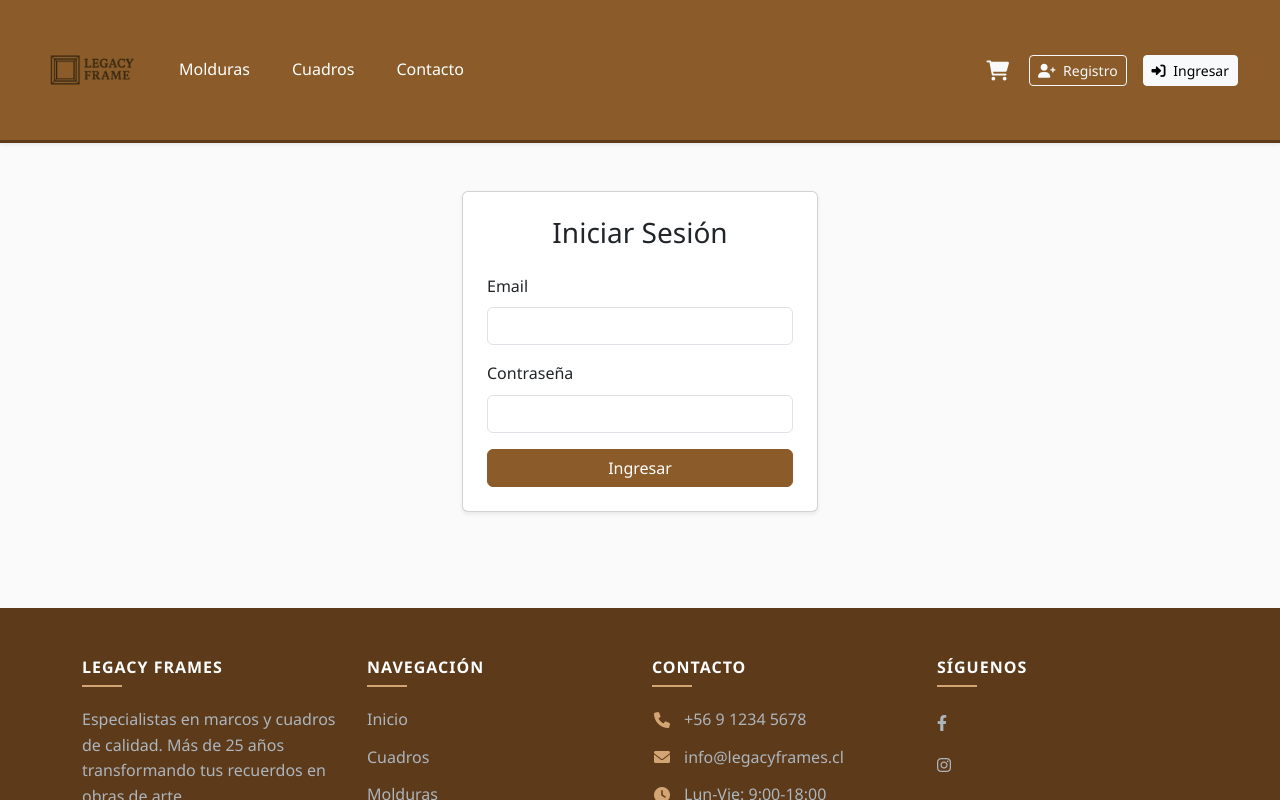
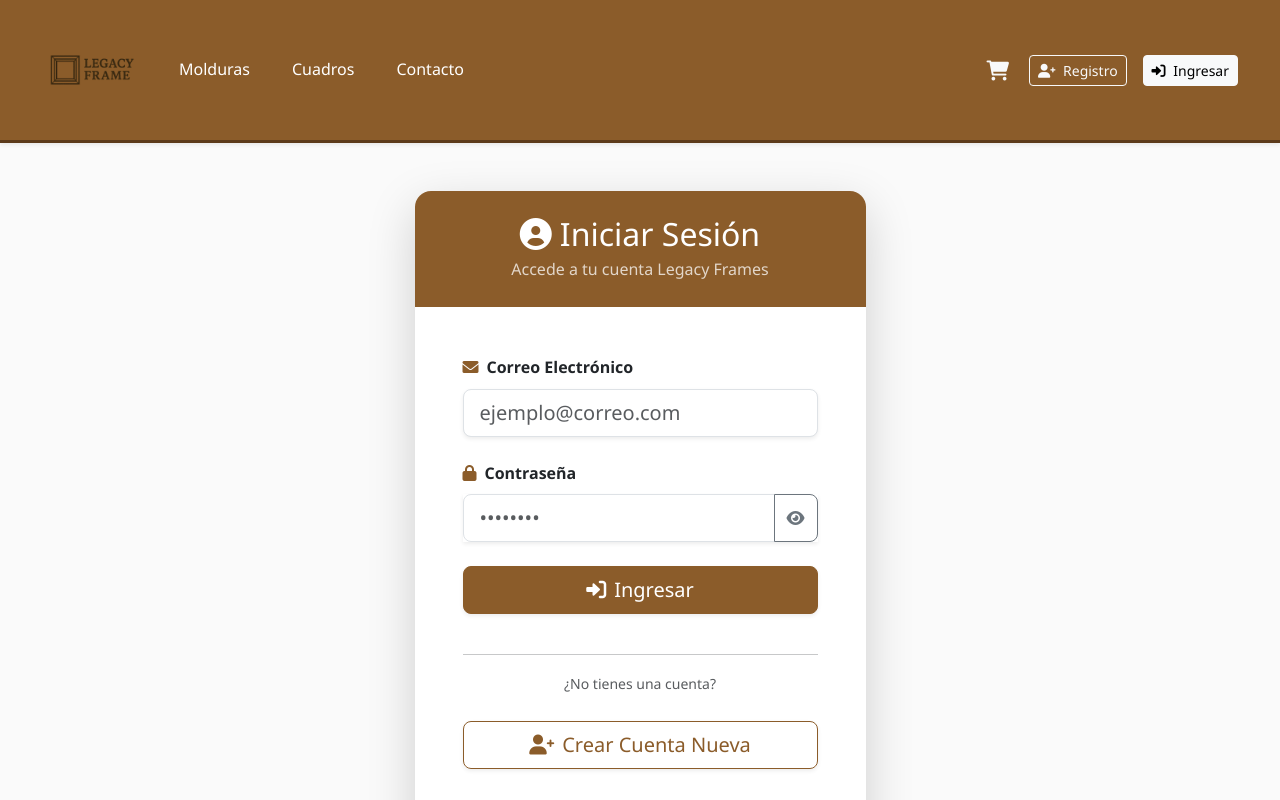
Before and after one commit to Lucem-nacho/LegacyFrame_V2, a React (Vite) app: page /login in a window 1280 px wide. Shown: the top 800 px of the page. Built offline with nearby package versions, Linux system fonts and the light colour scheme.

Commit message:
listo login

```diff
--- a/src/Pages/Login.tsx
+++ b/src/Pages/Login.tsx
@@ -1,16 +1,16 @@
 import { useState } from "react";
 import axios from "axios";
-import { useNavigate } from "react-router-dom";
+import { useNavigate, Link } from "react-router-dom";
 import { useAuth } from "../context/AuthContext";
 
 const Login = () => {
   const [email, setEmail] = useState("");
   const [password, setPassword] = useState("");
+  const [showPassword, setShowPassword] = useState(false);
+  const [loading, setLoading] = useState(false);
   const { login } = useAuth();
   const navigate = useNavigate();
 
-  // --- FUNCIÓN PARA DECODIFICAR EL JWT MANUALMENTE ---
-  // (Esto extrae los datos que vienen ocultos en el token)
   const parseJwt = (token: string) => {
     try {
       const base64Url = token.split('.')[1];
@@ -18,7 +18,6 @@ const Login = () => {
       const jsonPayload = decodeURIComponent(window.atob(base64).split('').map(function(c) {
           return '%' + ('00' + c.charCodeAt(0).toString(16)).slice(-2);
       }).join(''));
-
       return JSON.parse(jsonPayload);
     } catch (e) {
       return null;
@@ -27,6 +26,8 @@ const Login = () => {
 
   const handleSubmit = async (e: React.FormEvent) => {
     e.preventDefault();
+    setLoading(true);
+
     try {
       const response = await axios.post("http://localhost:8082/auth/login", {
         email,
@@ -34,68 +35,143 @@ const Login = () => {
       });
 
       const token = response.data.token;
-
-      // 1. Decodificamos el token para leer el rol y el email
       const decoded = parseJwt(token);
 
-      console.log("Datos del token:", decoded); // Para verificar en consola
-
-      // 2. Preparamos el objeto Usuario según lo que espera el Contexto
-      // (Aquí convertimos el rol de texto a un booleano isAdmin)
       const userData = {
-        email: decoded.sub, // 'sub' suele ser el email en JWT estándar
+        email: decoded.sub,
         nombre: decoded.nombre,
-        isAdmin: decoded.rol === "ADMIN" || decoded.rol === "ROLE_ADMIN" // Verificamos si es admin
+        isAdmin: decoded.rol === "ADMIN" || decoded.rol === "ROLE_ADMIN"
       };
 
-      // 3. ¡Ahora sí! Llamamos al login con los DOS argumentos
       login(token, userData);
 
-      // 4. Redirección inteligente
       if (userData.isAdmin) {
         navigate("/admin");
       } else {
-        navigate("/perfil"); // O al Home "/"
+        navigate("/perfil");
       }
 
     } catch (error) {
       console.error("Error en login:", error);
       alert("Credenciales incorrectas o error en el servidor.");
+    } finally {
+      setLoading(false);
     }
   };
 
   return (
-    <div className="container py-5">
-      <div className="row justify-content-center">
-        <div className="col-md-4">
-          <div className="card shadow-sm">
-            <div className="card-body p-4">
-              <h3 className="text-center mb-4">Iniciar Sesión</h3>
+    <div className="login-page">
+      <div className="container">
+        <div className="row justify-content-center align-items-center min-vh-100 py-5">
+          <div className="col-lg-5 col-md-7">
+            <div className="card shadow-lg border-0 rounded-4 overflow-hidden">
+              {/* Header con color primario */}
+              <div className="card-header bg-primary text-white text-center py-4 border-0">
+                <h2 className="mb-1">
+                  <i className="fas fa-user-circle me-2"></i>
+                  Iniciar Sesión
+                </h2>
+                <p className="mb-0 opacity-75">Accede a tu cuenta Legacy Frames</p>
+              </div>
+
+              <div className="card-body p-5">
                 <form onSubmit={handleSubmit}>
-                <div className="mb-3">
-                  <label className="form-label">Email</label>
+                  {/* Email */}
+                  <div className="mb-4">
+                    <label className="form-label fw-semibold">
+                      <i className="fas fa-envelope me-2 text-primary"></i>
+                      Correo Electrónico
+                    </label>
                     <input
                       type="email"
-                    className="form-control"
+                      className="form-control form-control-lg rounded-3 shadow-sm"
+                      placeholder="ejemplo@correo.com"
                       value={email}
                       onChange={(e) => setEmail(e.target.value)}
                       required
+                      disabled={loading}
                     />
                   </div>
-                <div className="mb-3">
-                  <label className="form-label">Contraseña</label>
+
+                  {/* Contraseña */}
+                  <div className="mb-4">
+                    <label className="form-label fw-semibold">
+                      <i className="fas fa-lock me-2 text-primary"></i>
+                      Contraseña
+                    </label>
+                    <div className="input-group shadow-sm">
                       <input
-                    type="password"
-                    className="form-control"
+                        type={showPassword ? "text" : "password"}
+                        className="form-control form-control-lg rounded-start-3"
+                        placeholder="••••••••"
                         value={password}
                         onChange={(e) => setPassword(e.target.value)}
                         required
+                        disabled={loading}
                       />
+                      <button
+                        className="btn btn-outline-secondary rounded-end-3"
+                        type="button"
+                        onClick={() => setShowPassword(!showPassword)}
+                        disabled={loading}
+                      >
+                        <i className={`fas ${showPassword ? 'fa-eye-slash' : 'fa-eye'}`}></i>
+                      </button>
                     </div>
-                <button type="submit" className="btn btn-primary w-100">
+                  </div>
+
+                  {/* Botón de Login */}
+                  <button
+                    type="submit"
+                    className="btn btn-primary btn-lg w-100 rounded-3 shadow-sm mb-3"
+                    disabled={loading}
+                  >
+                    {loading ? (
+                      <>
+                        <span className="spinner-border spinner-border-sm me-2" role="status"></span>
+                        Ingresando...
+                      </>
+                    ) : (
+                      <>
+                        <i className="fas fa-sign-in-alt me-2"></i>
                         Ingresar
+                      </>
+                    )}
                   </button>
+
+                  {/* Divisor */}
+                  <div className="text-center my-4">
+                    <hr className="my-3" />
+                    <span className="text-muted small">¿No tienes una cuenta?</span>
+                  </div>
+
+                  {/* Botón de Registro */}
+                  <Link
+                    to="/registro"
+                    className="btn btn-outline-primary btn-lg w-100 rounded-3 shadow-sm"
+                  >
+                    <i className="fas fa-user-plus me-2"></i>
+                    Crear Cuenta Nueva
+                  </Link>
                 </form>
+              </div>
+
+              {/* Footer */}
+              <div className="card-footer bg-light text-center py-3 border-0">
+                <small className="text-muted">
+                  <i className="fas fa-shield-alt me-1"></i>
+                  Tus datos están protegidos
+                </small>
+              </div>
+            </div>
+
+            {/* Información adicional */}
+            <div className="text-center mt-4">
+              <p className="text-muted">
+                <i className="fas fa-phone me-2"></i>
+                ¿Problemas para ingresar?
+                <Link to="/contacto" className="ms-1 text-decoration-none">Contáctanos</Link>
+              </p>
             </div>
           </div>
         </div>
```
Lines whose indentation alone changed are shown as unchanged.
